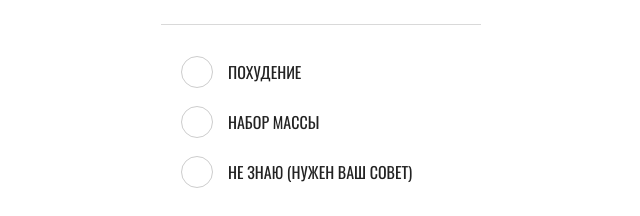
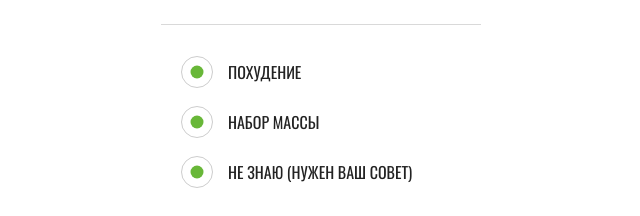
Before and after one commit to htmlacademy-adaptive/1944999-cat-energy-25, a website: page source/form.html in a window 1280 px wide. Shown: the part 372-588 px from the top of the page, 319-959 px from the left. Drawn offline with nearby package versions, Linux system fonts and the light colour scheme; files that its build step writes are made by us from their sources; files whose address does not match are found by name.

Commit message:
Устранение ошибок линка

```diff
--- a/source/less/all-style/select-programm.less
+++ b/source/less/all-style/select-programm.less
@@ -33,7 +33,7 @@
   border: 1px solid #cdcdcd;
 }
 
-.select-programm__radio-hidden:checked+.select-programm__radio--select::after {
+.select-programm__radio--select::after {
   display: inline-block;
   content: "";
   width: 13px;
```
